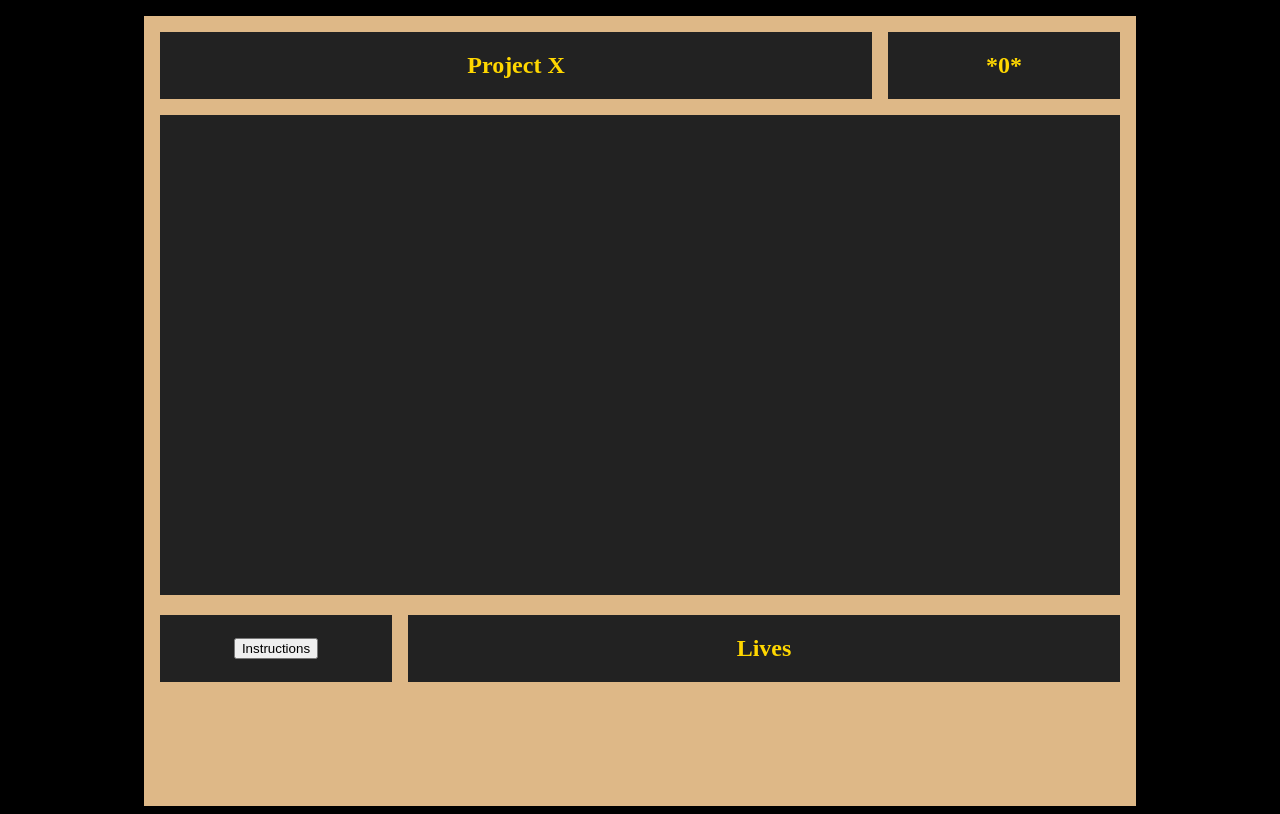
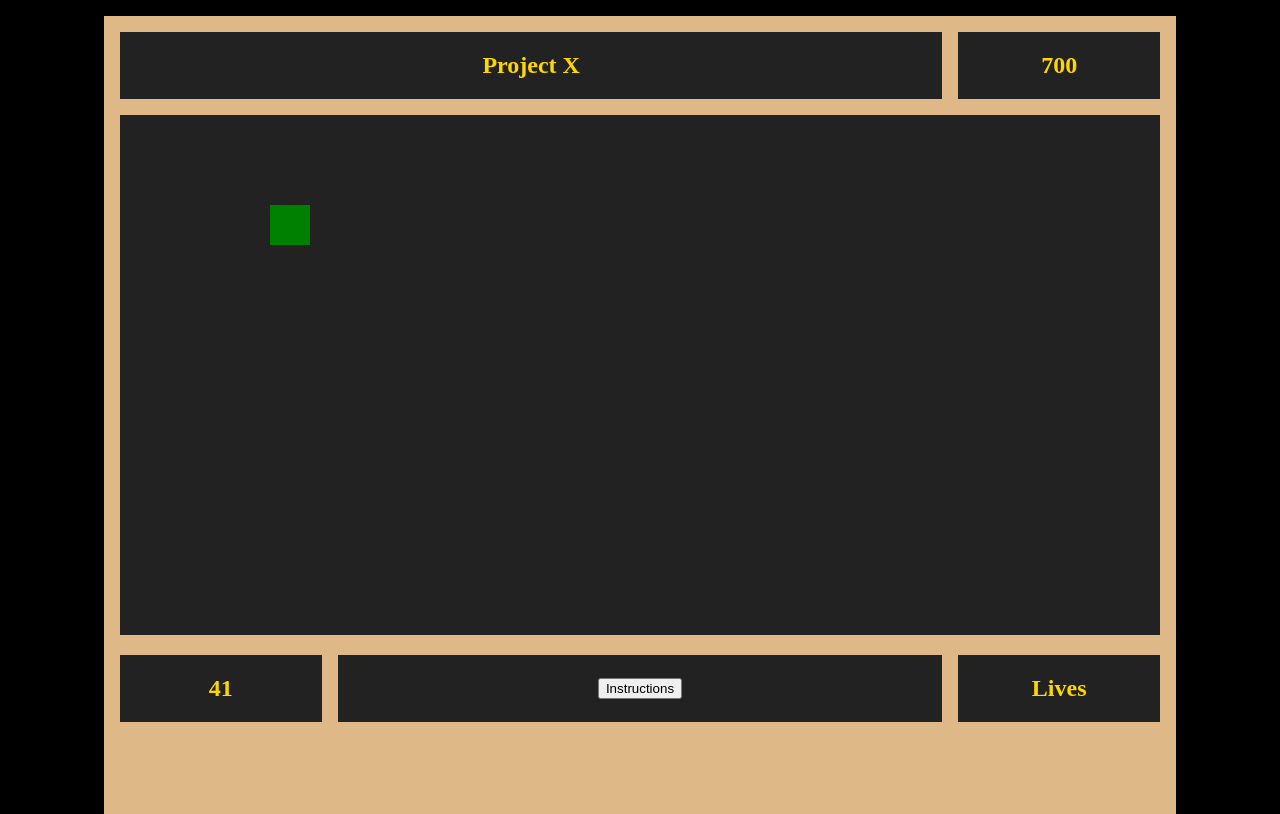
Before and after one commit to Ellehcim23/Continuance-game, a plain HTML site: page index.html in a window 1280 px wide. Drawn offline with Linux system fonts and the light colour scheme.

Commit message:
feat: player movement and initial computer system

```diff
--- a/index.html
+++ b/index.html
@@ -11,12 +11,14 @@
     <div class="imgContainer"></div>
     <div id="container">
         <aside id="top"><h2>Project X</h2></aside>
-        <aside id="top-c"><h2 id="score">*0*</h2></aside>
+        <aside id="top-c"><h2 id="score">0</h2></aside>
         <main>
             <canvas id="game"></canvas>
         </main>
-        <aside id="b-left"><button id="instructions">Instructions</button></aside>
-        <aside id="b-right"><h2>Lives</h2></aside>
+        <aside id="b-left"><h2 id="timer">Time</h2></aside>
+        <aside id="b-middle"><button id="instructions">Instructions</button></aside>
+        <aside id="b-right"><h2 id="lives">Lives</h2></aside>
+
 
     </div>
     <script src="./js/app.js"></script>
--- a/js/app.js
+++ b/js/app.js
@@ -1,2 +1,180 @@
 const game = document.getElementById('game');
 const score = document.getElementById('score');
+const lives = document.getElementById('lives');
+let timer = document.getElementById('timer'), secondsLeft = 45;
+const instructions = document.getElementById('instructions');
+const ctx = game.getContext('2d');
+let mine1;
+let mine2;
+let mine3;
+let mine4;
+let mine5;
+let mine6;
+let mine7;
+let mine8;
+let soldier;
+
+window.addEventListener('DOMContentLoaded', () => {
+    mine1 = new Mine (10, 20, 'slategrey', 25, 25);
+    mine2 = new Mine (275, 20, 'slategrey', 25, 25);
+    mine3 = new Mine (10, 100, 'slategrey', 25, 25);
+    mine4 = new Mine (275, 100, 'slategrey', 25, 25);
+    mine5 = new Mine (400, 100, 'slategrey', 25, 25);
+    mine6 = new Mine (275, 200, 'slategrey', 25, 25);
+    mine7 = new Mine (275, 275, 'slategrey', 25, 25);
+    mine8 = new Mine (200, 300, 'slategrey', 25, 25);
+    soldier = new Soldier (150, 90, 'green', 40, 40);
+
+    const runGame = setInterval(gameLoop, 50);
+    //  mine1.render()
+    //  mine2.render()
+    //  mine3.render()
+    //  mine4.render()
+    //  soldier.render(); //These characters will be replaced with sprites or images and placed in gameLoop
+    const startTimer = setInterval(
+        () => {
+        if (secondsLeft <= 0) clearInterval(startTimer)
+        timer.value = secondsLeft;
+        timer.textContent = secondsLeft;
+        secondsLeft -= 1
+    }, 1000)
+})
+
+document.addEventListener('keydown', moveSoldier);
+
+game.setAttribute('height', getComputedStyle(game)['height']);
+game.setAttribute('width', getComputedStyle(game)['width']);
+
+
+class Mine {
+    constructor(x, y, color, width, height) {
+        this.x = x;
+        this.y = y;
+        this.color = color;
+        this.width = width;
+        this.height = height;
+        this.alive = true;
+
+        this.render = function () {
+            ctx.fillStyle = this.color;
+            ctx.fillRect(this.x, this.y, this.width, this.height);
+        }
+    }
+}
+
+class Soldier {
+    constructor(x, y, color, width, height) {
+        this.x = x;
+        this.y = y;
+        this.color = color;
+        this.width = width;
+        this.height = height;
+        this.alive = true;
+
+        this.render = function () {
+            ctx.fillStyle = this.color;
+            ctx.fillRect(this.x, this.y, this.width, this.height);
+        }
+    }
+}
+
+function moveSoldier(e) {
+    {
+        console.log('movement: ', e.key);
+
+        if (e.key === 'w' || e.key === 'ArrowUp') {
+            soldier.y - 20 >= 0 ? (soldier.y -= 20) : null;
+        } else if (e.key === 's' || e.key === 'ArrowDown') {
+            soldier.y + 20 <= game.height - soldier.height ? (soldier.y += 20) : null;
+        } else if (e.key === 'a' || e.key === 'ArrowLeft') {
+            soldier.x - 20 >= 0 ? (soldier.x -= 20) : null;
+        } else if (e.key === 'd' || e.key === 'ArrowRight') {
+            soldier.x + 20 <= game.width - soldier.width ? (soldier.x += 20) : null;
+        }
+    }
+}
+
+function spawnMines () {
+    mine1.alive = false;
+    mine2.alive = false;
+    mine3.alive = false;
+    mine4.alive = false;
+    mine5.alive = false;
+    mine6.alive = false;
+    mine7.alive = false;
+    mine8.alive = false;
+
+    setTimeout(function() {
+        let randomX = Math.floor(Math.random() * (game.width - 25));
+        let randomY = Math.floor(Math.random() * (game.height - 25));
+        mine1 = new Mine(randomX, randomY, 'slategrey', 25, 25);
+        mine2 = new Mine(randomX, randomY, 'slategrey', 25, 25);
+        mine3 = new Mine(randomX, randomY, 'slategrey', 25, 25);
+        mine4 = new Mine(randomX, randomY, 'slategrey', 25, 25);
+        mine5 = new Mine(randomX, randomY, 'slategrey', 25, 25);
+        mine6 = new Mine(randomX, randomY, 'slategrey', 25, 25);
+        mine7 = new Mine(randomX, randomY, 'slategrey', 25, 25);
+        mine8 = new Mine(randomX, randomY, 'slategrey', 25, 25);
+    }, 750)
+}
+
+function gameLoop() {
+    ctx.clearRect(0, 0, game.width, game.height);
+    if (mine1.alive) {
+        mine1.render();
+        let mine1Hit = detectHit(soldier,mine1);
+    }
+    if (mine2.alive) {
+        mine2.render();
+        let mine2Hit = detectHit(soldier,mine2);
+    }
+    if (mine3.alive) {
+        mine3.render();
+        let mine3Hit = detectHit(soldier,mine3);
+    }
+    if (mine4.alive) {
+        mine4.render();
+        let mine4Hit = detectHit(soldier,mine4);
+    }
+    if (mine5.alive) {
+        mine5.render();
+        let mine5Hit = detectHit(soldier,mine5);
+    }
+    if (mine6.alive) {
+        mine6.render();
+        let mine6Hit = detectHit(soldier,mine6);
+    }
+    if (mine7.alive) {
+        mine7.render();
+        let mine7Hit = detectHit(soldier,mine7);
+    }
+    if (mine8.alive) {
+        mine8.render();
+        let mine8Hit = detectHit(soldier,mine8);
+    }
+ // should possibly check if soldier is alive. then spawn new mines
+    soldier.render();
+}
+
+
+
+function detectHit(player, opponent) {
+    let hitTest = (
+        player.y + player.height > opponent.y &&
+        player.y < opponent.y + opponent.height &&
+        player.x + player.width > opponent.x &&
+        player.x < opponent.x + opponent.width
+    );
+
+    if (hitTest === false) {
+        let newScore = Number(score.textContent) + 100;
+        score.textContent = newScore;
+        return spawnMines();
+    } else if (hitTest * 3) {
+        soldier.alive = false
+        // pop up on screen that game is over and show score
+    }
+    else {
+        return false;
+    }
+}
--- a/style.css
+++ b/style.css
@@ -16,24 +16,24 @@ canvas {
   /* need background image */
   background-color: #222;
   width: 100%;
-  height: 100;
+  height: 110;
 }
 
 #container {
-    max-width: 60em;
+    max-width: 65em;
     background-color: burlywood;
     margin: 0 auto;
     padding: 1em;
     display: grid;
     grid-gap: 1em;
-    grid-template-rows: .25fr .5fr .25fr;
-    grid-template-columns: .25fr .5fr .25fr;
+    grid-template-rows: .20fr .6fr .20fr;
+    grid-template-columns: .20fr .6fr .20fr;
     grid-template-areas: "top-a top-a top-c"
                          "game game game"
-                         "b-left b-right b-right";
+                         "b-left b-middle b-right";
 }
 
-#top, #top-c, #b-left, #b-right {
+#top, #top-c, #b-left, #b-middle, #b-right {
     display: flex;
     justify-content: center;
     align-items: center;
@@ -55,6 +55,9 @@ main {
 #b-left {
     grid-area: b-left;
 }
+#b-middle {
+    grid-area: b-middle;
+}
 
 #b-right {
     grid-area: b-right;
```
